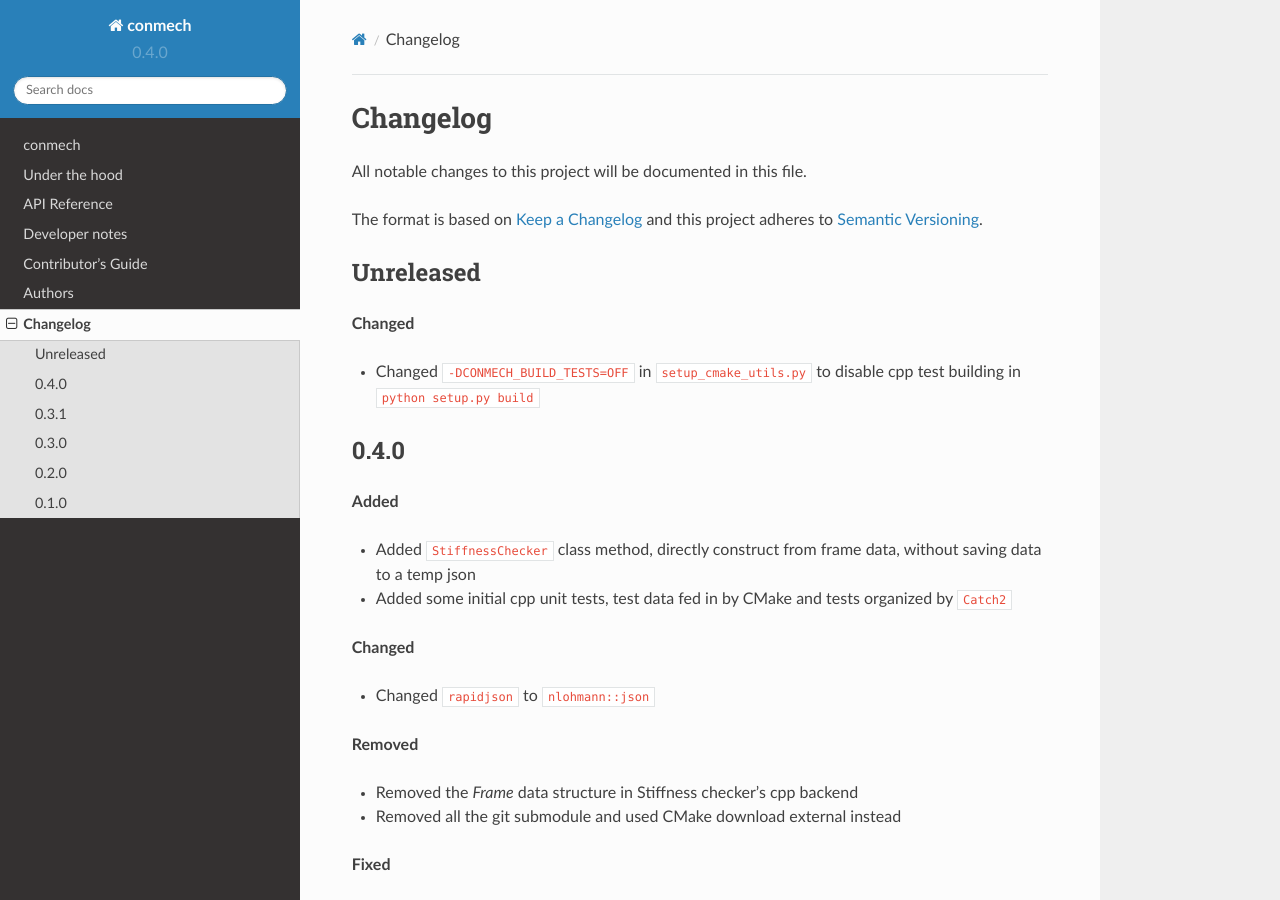
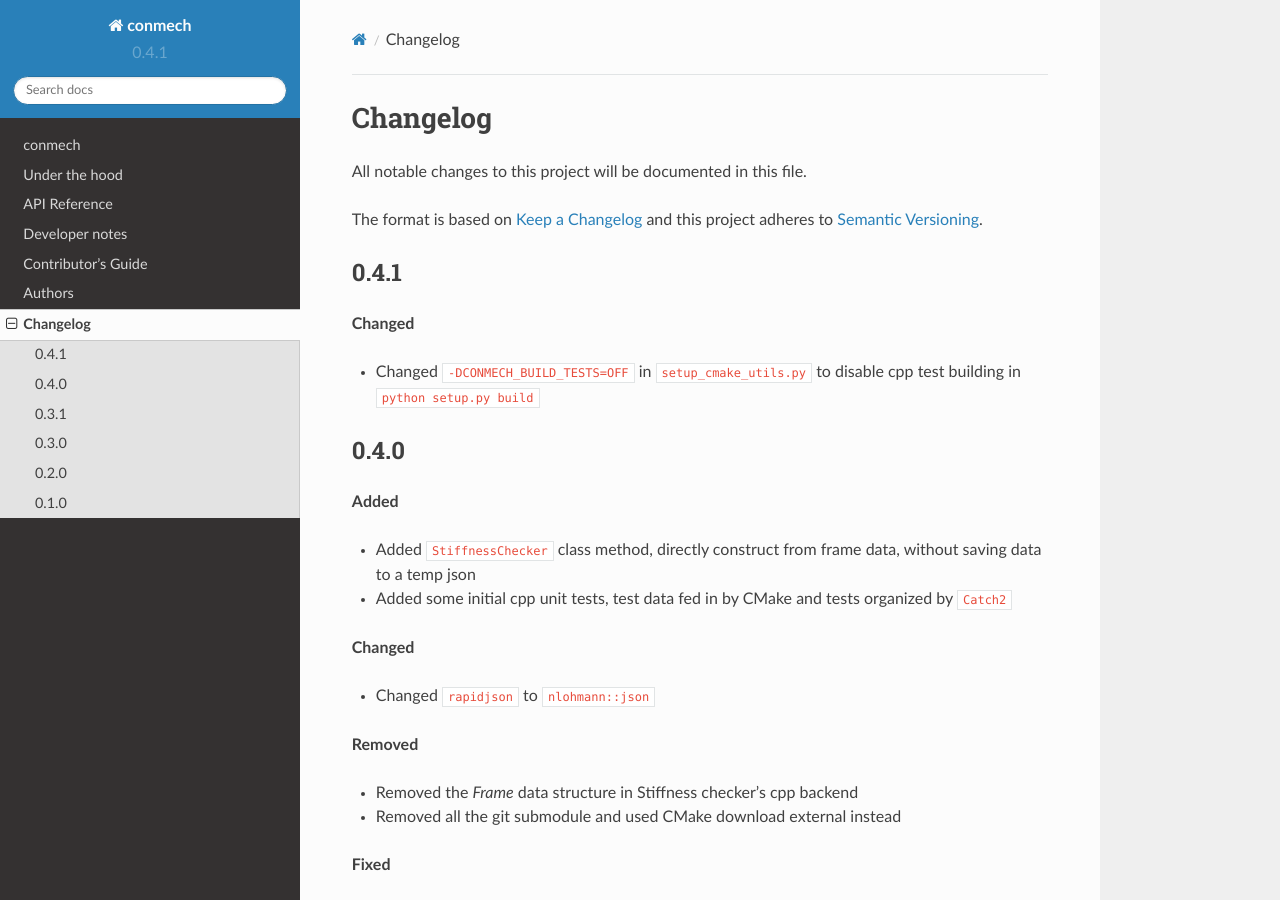
Before and after one commit to yijiangh/conmech, a Sphinx documentation site: the page built from docs/changelog.rst, in a window 1280 px wide and 900 px high. Built offline with Sphinx 7.4.7 and the Read the Docs theme 2.0.0, drawn with Linux system fonts in a browser that asks for light colours; pages that are not in the unit, such as notebooks, are missing from menus.

Commit message:
Bump version to 0.4.1

```diff
--- a/CHANGELOG.rst
+++ b/CHANGELOG.rst
@@ -8,7 +8,7 @@ All notable changes to this project will be documented in this file.
 The format is based on `Keep a Changelog <https://keepachangelog.com/en/1.0.0/>`_
 and this project adheres to `Semantic Versioning <https://semver.org/spec/v2.0.0.html>`_.
 
-Unreleased
+0.4.1
 -----------
 
 **Changed**
--- a/docs/conf.py
+++ b/docs/conf.py
@@ -10,7 +10,7 @@ project = 'conmech'
 year = '2020'
 author = 'Yijiang Huang'
 copyright = '{0}, {1}'.format(year, author)
-version = release = '0.4.0'
+version = release = '0.4.1'
 
 master_doc = 'index'
 source_suffix = '.rst'
--- a/src/pyconmech/__version__.py
+++ b/src/pyconmech/__version__.py
@@ -1,7 +1,7 @@
 __title__ = 'pyconmech'
 __description__ = 'py bindings for conmech: a C++ lib for 3D frame elastis deformation analysis.'
 __url__ = 'https://github.com/yijiangh/conmech'
-__version__ = '0.4.0'
+__version__ = '0.4.1'
 __author__ = 'Yijiang Huang'
 __author_email__ = 'yijiangh@mit.edu'
 __license__ = 'MIT license'
```
Also changed, not shown: .bumpversion.cfg.
